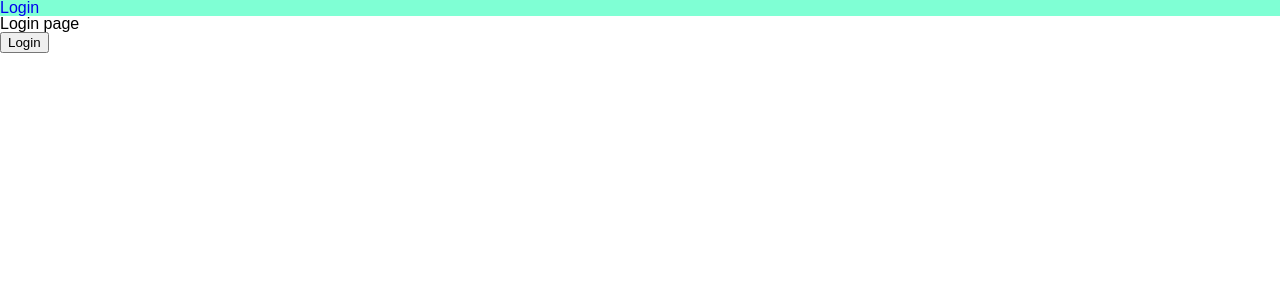
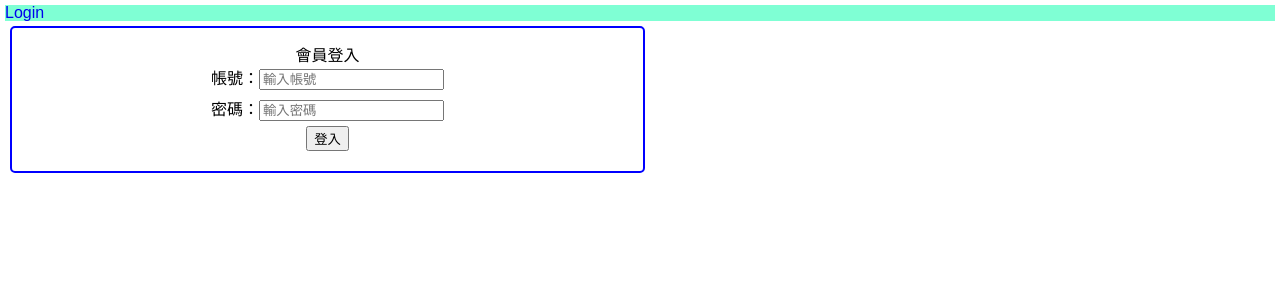
Before and after one commit to henry4682/bendong-fe, a Vue app: page /Login in a window 1280 px wide. Shown: the top 300 px of the page. Built offline with nearby package versions, Linux system fonts and the light colour scheme.

Commit message:
fix login route & test get login input info

```diff
--- a/src/components/Auth/Login.vue
+++ b/src/components/Auth/Login.vue
@@ -1,32 +1,53 @@
 <template>
-    <div class="">
-        <h1>Login page</h1>
-        <button @click="handleLogIn">Login</button>
+    <div class="login">
+        <h1>會員登入</h1>
+        <div>
+            <label for="email" >帳號：</label><input v-model="authData.account" type="email" placeholder="輸入帳號">
+        </div>
+        <div>
+            <label for="password" >密碼：</label><input v-model="authData.password" type="password" placeholder="輸入密碼">
+        </div>
+        <button @click="handleLogIn">登入</button>
     </div>
 </template>
 <script>
 
 import { useRouter } from 'vue-router';
 import { useAuthStore } from '../../store';
+import { reactive } from 'vue';
 
 export default{
     name: 'Login',
     setup () {
         const authStore = useAuthStore();
         const router = useRouter();
+        const authData = reactive({
+            account: "",
+            password: ""
+        });
 
         const handleLogIn = () => {
-            // 假資料
-            const user = {
-                name: 'Henry',
-                email: 'henry@gamil.com',
-            }
-            authStore.login(user);
+
+            authStore.login(authData);
             console.log('Logged in user:', authStore.user);
-            // router.push('/')
+            router.push('/')
         }
-        return { handleLogIn }
+        return { handleLogIn, authData }
     },
 
 }
 </script>
+<style>
+div{
+    margin: 5px;
+}
+.login {
+    width: 50%;
+    display: flex;
+    flex-direction: column;
+    align-items:center;
+    padding: 20px;
+    border: 2px blue solid;
+    border-radius: 5px;
+}
+</style>
--- a/src/components/LayOut/Navbar.vue
+++ b/src/components/LayOut/Navbar.vue
@@ -7,20 +7,27 @@
             <RouterLink to="/Login" >Login</RouterLink>
         </li>
         <li v-if="authStore.isLoggedIn">
-            <button @click="authStore.logout" >Logout</button>
+            <button @click="handleLogout" >Logout</button>
         </li>
     </ul>
 </template>
 <script>
 
+import { useRouter } from 'vue-router';
 import { useAuthStore } from '../../store';
 
   export default {
     name: 'Navbar',
     setup() {
         const authStore = useAuthStore();
+        const router = useRouter();
 
-        return { authStore }
+        const handleLogout = () => {
+            authStore.logout();
+            router.push('/Login');
+        }
+
+        return { authStore, handleLogout }
     },
   };
 </script>
```
